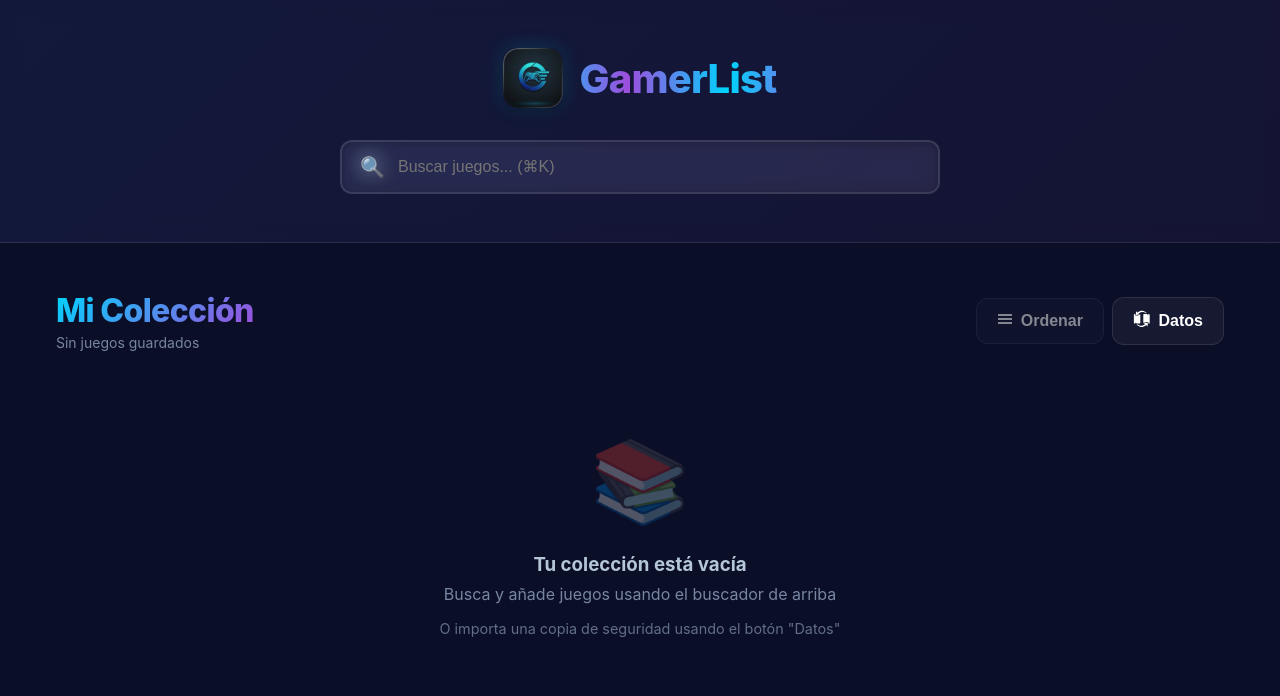
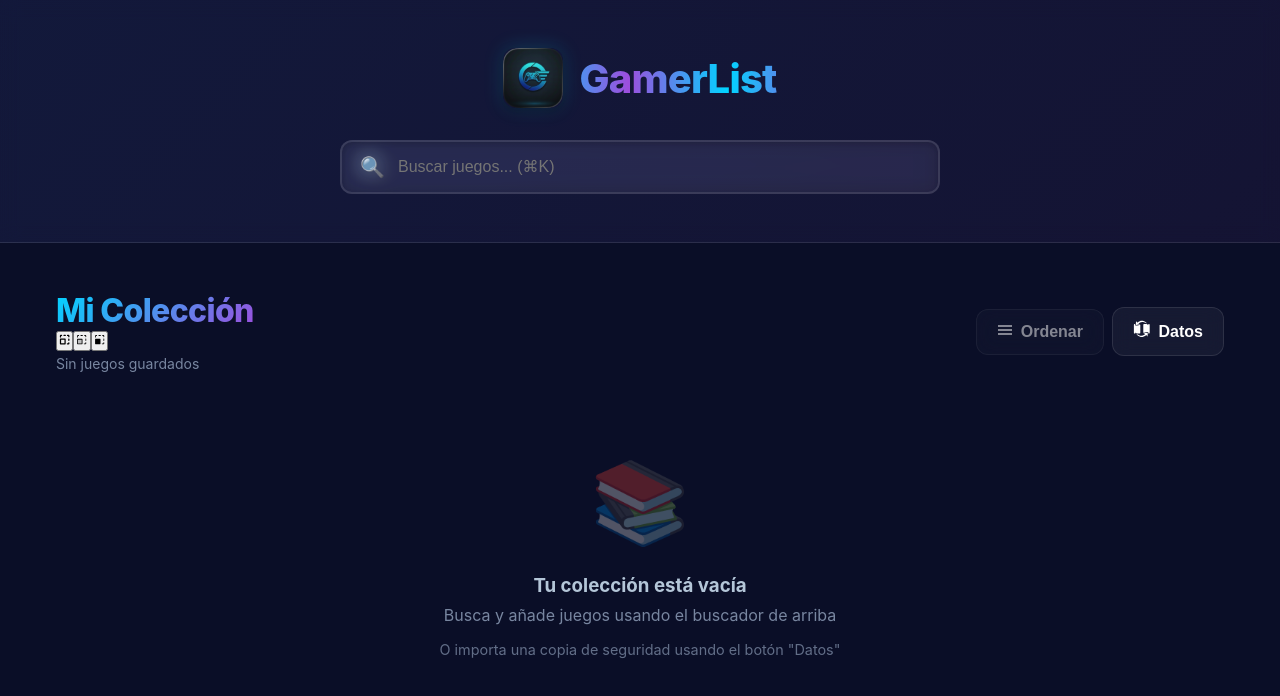
Before and after one commit to imc89/GamerList, a React (Vite) app: page / in a window 1280 px wide. Shown: the top 696 px of the page. Built offline with nearby package versions, Linux system fonts and the light colour scheme.

Commit message:
fix: image path for GitHub Pages

```diff
--- /dev/null
+++ b/src/components-resize.css
@@ -0,0 +1,74 @@
+
+/* Resize Controls */
+.collection-title-row {
+    display: flex;
+    align-items: center;
+    gap: var(--spacing-md);
+}
+
+.resize-controls {
+    display: flex;
+    align-items: center;
+    gap: 4px;
+    background: rgba(255, 255, 255, 0.05);
+    padding: 4px;
+    border-radius: 8px;
+    border: 1px solid rgba(255, 255, 255, 0.1);
+}
+
+.resize-btn {
+    display: flex;
+    align-items: center;
+    justify-content: center;
+    background: transparent;
+    border: none;
+    color: var(--color-text-muted);
+    padding: 6px;
+    border-radius: 6px;
+    cursor: pointer;
+    font-size: 1.25rem;
+    transition: all 0.2s ease;
+}
+
+.resize-btn:hover {
+    color: var(--color-text-primary);
+    background: rgba(255, 255, 255, 0.1);
+}
+
+.resize-btn.active {
+    color: var(--color-accent-primary);
+    background: rgba(0, 212, 255, 0.15);
+}
+
+/* Grid Variances */
+/* Large is default (already defined) */
+.collection-grid.large {
+    grid-template-columns: repeat(auto-fill, minmax(180px, 1fr));
+}
+
+.collection-grid.medium {
+    grid-template-columns: repeat(auto-fill, minmax(140px, 1fr));
+}
+
+.collection-grid.small {
+    grid-template-columns: repeat(auto-fill, minmax(100px, 1fr));
+    gap: var(--spacing-sm);
+}
+
+/* Adjustments for smaller cards */
+.collection-grid.small .collection-game-card {
+    border-radius: 12px;
+}
+
+.collection-grid.small .game-card-image {
+    font-size: 1rem;
+}
+
+.collection-grid.small .btn-remove {
+    width: 24px;
+    height: 24px;
+    padding: 4px;
+    font-size: 0.75rem;
+    top: 4px;
+    right: 4px;
+}
--- a/src/components/GameList.jsx
+++ b/src/components/GameList.jsx
@@ -20,6 +20,7 @@ import { FaWindows, FaXbox, FaFileImport, FaFileExport, FaSortAlphaDown } from "
 import { AiOutlineRise, AiOutlineFall } from "react-icons/ai";
 
 import { MdClose, MdOutlineFiberNew, MdOutlineWatchLater } from "react-icons/md";
+import { PiResizeBold, PiResizeDuotone, PiResizeFill } from "react-icons/pi";
 
 // Platform icons mapping
 const PLATFORM_ICONS = {
@@ -52,6 +53,7 @@ function GameList({
     addedGameIds
 }) {
     const [selectedGame, setSelectedGame] = useState(null);
+    const [cardSize, setCardSize] = useState('large');
     const [sortBy, setSortBy] = useState('date-added');
     const [showSortMenu, setShowSortMenu] = useState(false);
     const [showDataModal, setShowDataModal] = useState(false);
@@ -164,7 +166,32 @@ function GameList({
             <div className="collection-section">
                 <div className="collection-header-controls">
                     <div className="collection-title-area">
-                        <h2 className="collection-title-main">Mi Colección</h2>
+                        <div className="collection-title-row">
+                            <h2 className="collection-title-main">Mi Colección</h2>
+                            <div className="resize-controls">
+                                <button
+                                    className={`resize-btn ${cardSize === 'small' ? 'active' : ''}`}
+                                    onClick={() => setCardSize('small')}
+                                    title="Vista pequeña"
+                                >
+                                    <PiResizeBold />
+                                </button>
+                                <button
+                                    className={`resize-btn ${cardSize === 'medium' ? 'active' : ''}`}
+                                    onClick={() => setCardSize('medium')}
+                                    title="Vista mediana"
+                                >
+                                    <PiResizeDuotone />
+                                </button>
+                                <button
+                                    className={`resize-btn ${cardSize === 'large' ? 'active' : ''}`}
+                                    onClick={() => setCardSize('large')}
+                                    title="Vista grande"
+                                >
+                                    <PiResizeFill />
+                                </button>
+                            </div>
+                        </div>
                         {gameCount > 0 && (
                             <p className="collection-count">
                                 {gameCount} juego{gameCount !== 1 ? 's' : ''} en total
@@ -272,7 +299,7 @@ function GameList({
                                 </div>
 
                                 {!isCollapsed && (
-                                    <div className="collection-grid">
+                                    <div className={`collection-grid ${cardSize}`}>
                                         {sortedGames.map(game => (
                                             <GameCard
                                                 key={`${game.id}-${platform}`}
```
